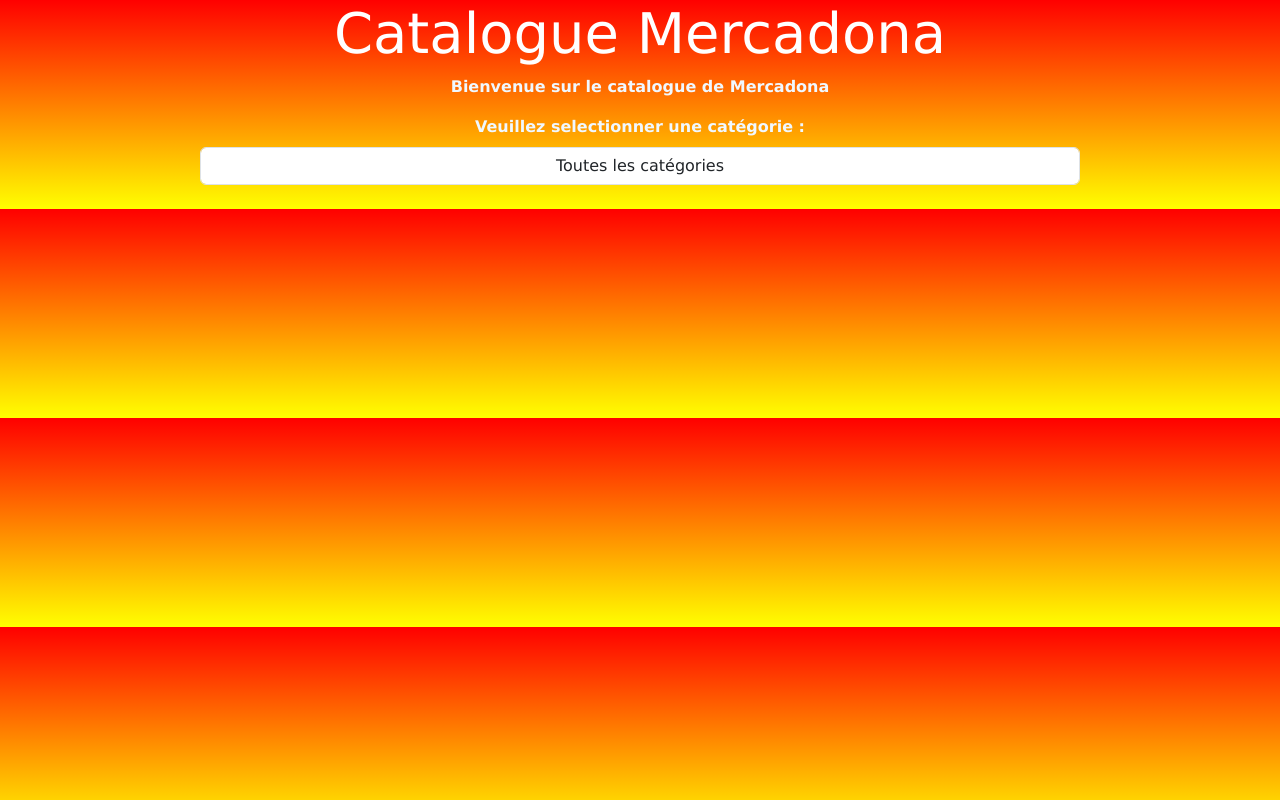
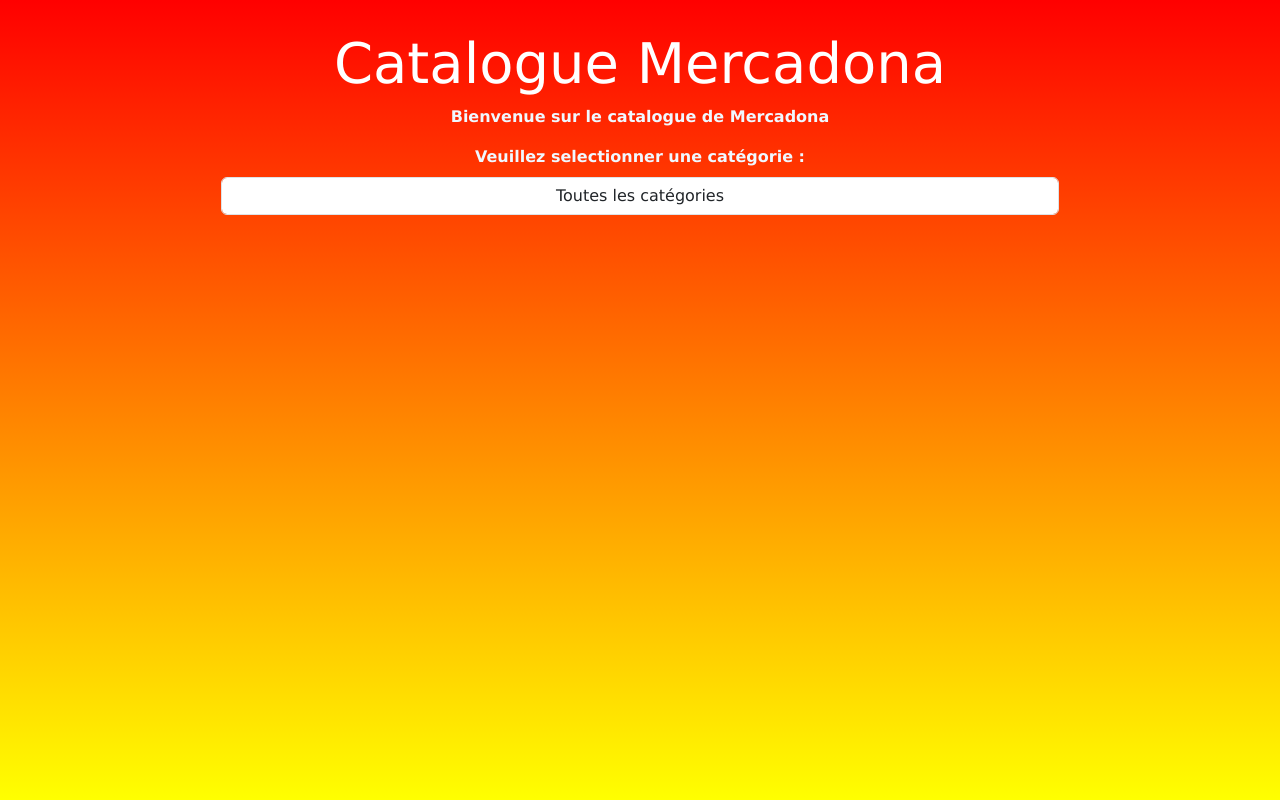
Before and after one commit to TomQuez/projet_mercadona2, a Django app: page /mercadona_app/ in a window 1280 px wide. Run offline with Django 4.2, Linux system fonts and the light colour scheme; data that the repository does not hold is empty.

Commit message:
correction bug linear-gradient body, amélioration affichage des cards

```diff
--- a/mercadona_app/static/css/styles.css
+++ b/mercadona_app/static/css/styles.css
@@ -1,11 +1,15 @@
 
-
+/* html{
+    height: 100%;
+} */
 body {
     font-family: Verdana, Geneva, Tahoma, sans-serif;
     background:linear-gradient(red,yellow) ;
     width: 100%;
     display: flex;
     justify-content: center;
+    min-height: 100vh;
+    padding: 30px;
 }
 
 h1 {
@@ -49,3 +53,9 @@ img{
     width: 300;
     height: auto;
 }
+.div-g{
+    display: flex;
+    flex-wrap: wrap;
+    justify-content: space-between;
+    gap:60px;
+}
--- a/mercadona_app/static/javascript/script.js
+++ b/mercadona_app/static/javascript/script.js
@@ -47,12 +47,12 @@ document.addEventListener("DOMContentLoaded", function () {
     products.forEach((product) => {
       const productDiv = document.createElement("div");
 
-      productDiv.classList.add("row");
+      // productDiv.classList.add("row");
 
       if (product.promotion && product.promotion.status == true) {
         productDiv.innerHTML = `
-              <div class="card m-auto mt-2" style="width:18rem;">
-              <img class="card-img-top mt-3" src="${product.image}" alt="Card image cap">
+              <div class="card m-auto my-2 " style="width:18rem;">
+              <img class="card-img-top mt-3 p-2" src="${product.image}" alt="Card image cap" >
               <div class="card-body">
               <h5 class="card-title">              ${product.label}</h5>
               <p class="card-text">${product.description}</p>
--- a/mercadona_app/templates/index2.html
+++ b/mercadona_app/templates/index2.html
@@ -16,7 +16,7 @@
 
     </form>
 </div>
-<div id="product-list">
+<div class=" justify-content-center  div-g" id="product-list">
     <!-- La liste des produits sera affichée ici -->
 </div>
 
```
